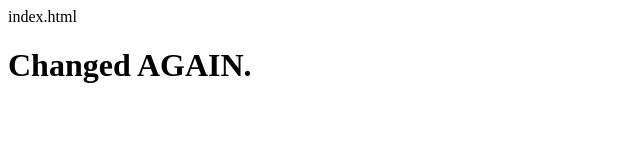
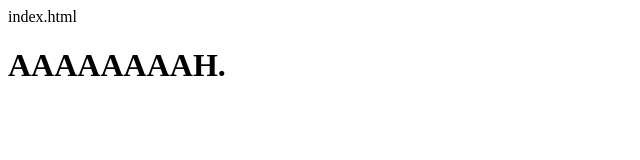
Before and after one commit to latenightdrag/GIT-EPISODE-IV, a plain HTML site: page index.html in a window 1280 px wide. Shown: the whole page, without its empty margins (0-640 px from the left). Drawn offline with Linux system fonts and the light colour scheme.

Commit message:
WHY AM I LIKE THIS

```diff
--- a/index.html
+++ b/index.html
@@ -4,6 +4,6 @@ index.html
 		<title>Week 4 Class Build</title>
 	</head>
 	<body>
-		<h1>Changed AGAIN.</h1>
+		<h1>AAAAAAAAH.</h1>
 	</body>
 </html>
```
